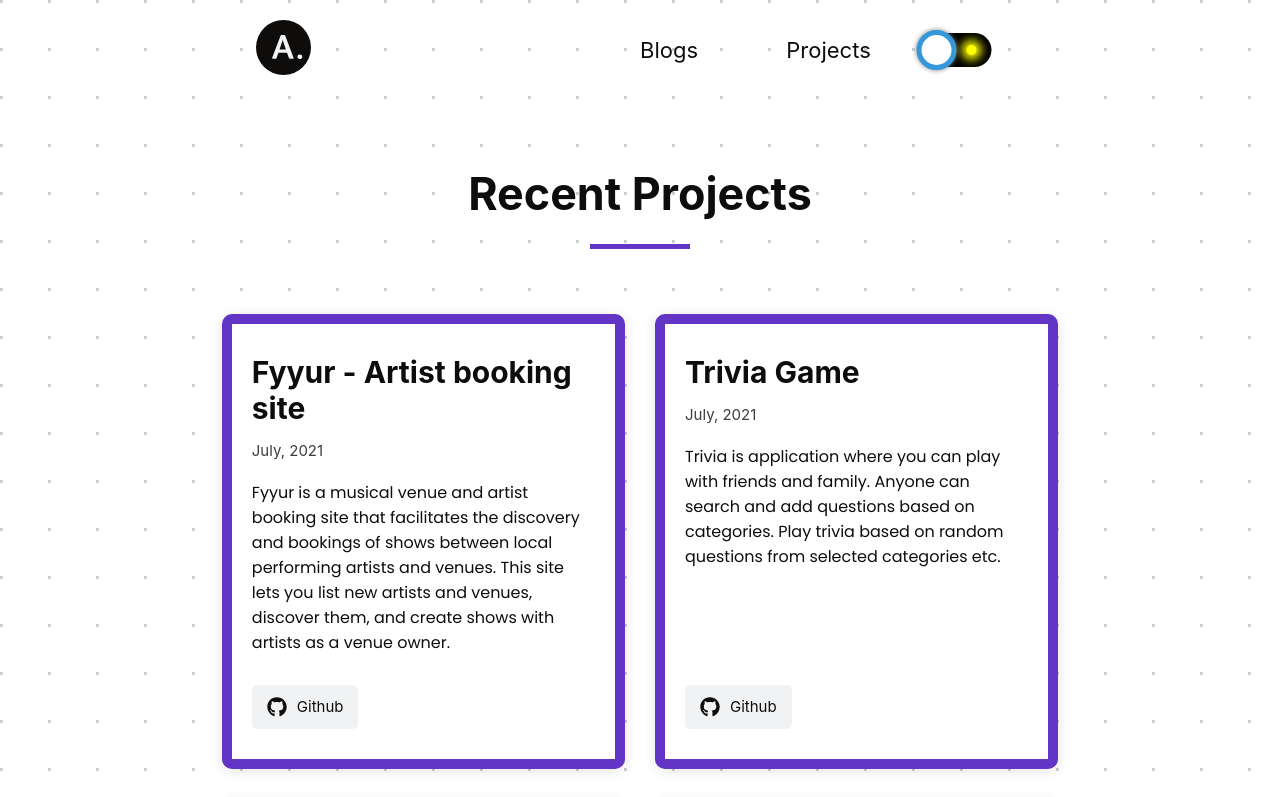
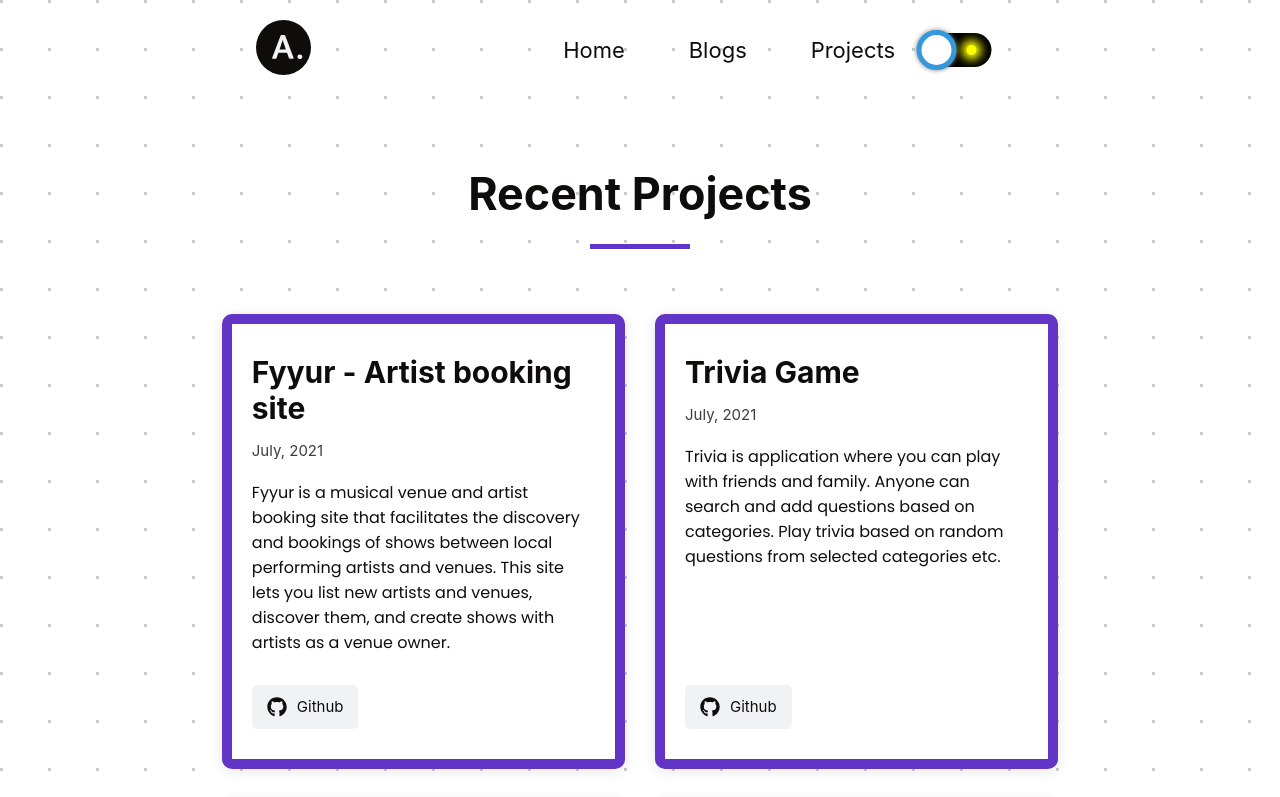
Before and after one commit to abhishekjain35/portfolio, a Next.js app: page /projects in a window 1280 px wide. Shown: the top 797 px of the page. Built offline with nearby package versions, Linux system fonts and the light colour scheme.

Commit message:
Updated navbar

```diff
--- a/components/navbar/index.js
+++ b/components/navbar/index.js
@@ -29,6 +29,11 @@ const NavbarComponent = () => {
           </Link>
         </span>
         <NavRightContainer>
+          <Link href="/">
+            <a>
+              <span>Home</span>
+            </a>
+          </Link>
           <Link href="/blogs">
             <a>
               <span>Blogs</span>
--- a/components/navbar/styles/navbar.js
+++ b/components/navbar/styles/navbar.js
@@ -17,7 +17,7 @@ export const FlexWrapper = styled.div`
 `;
 
 export const NavRightContainer = styled.div`
-  width: 50%;
+  width: 60%;
   display: flex;
   justify-content: space-between;
   align-items: center;
```
